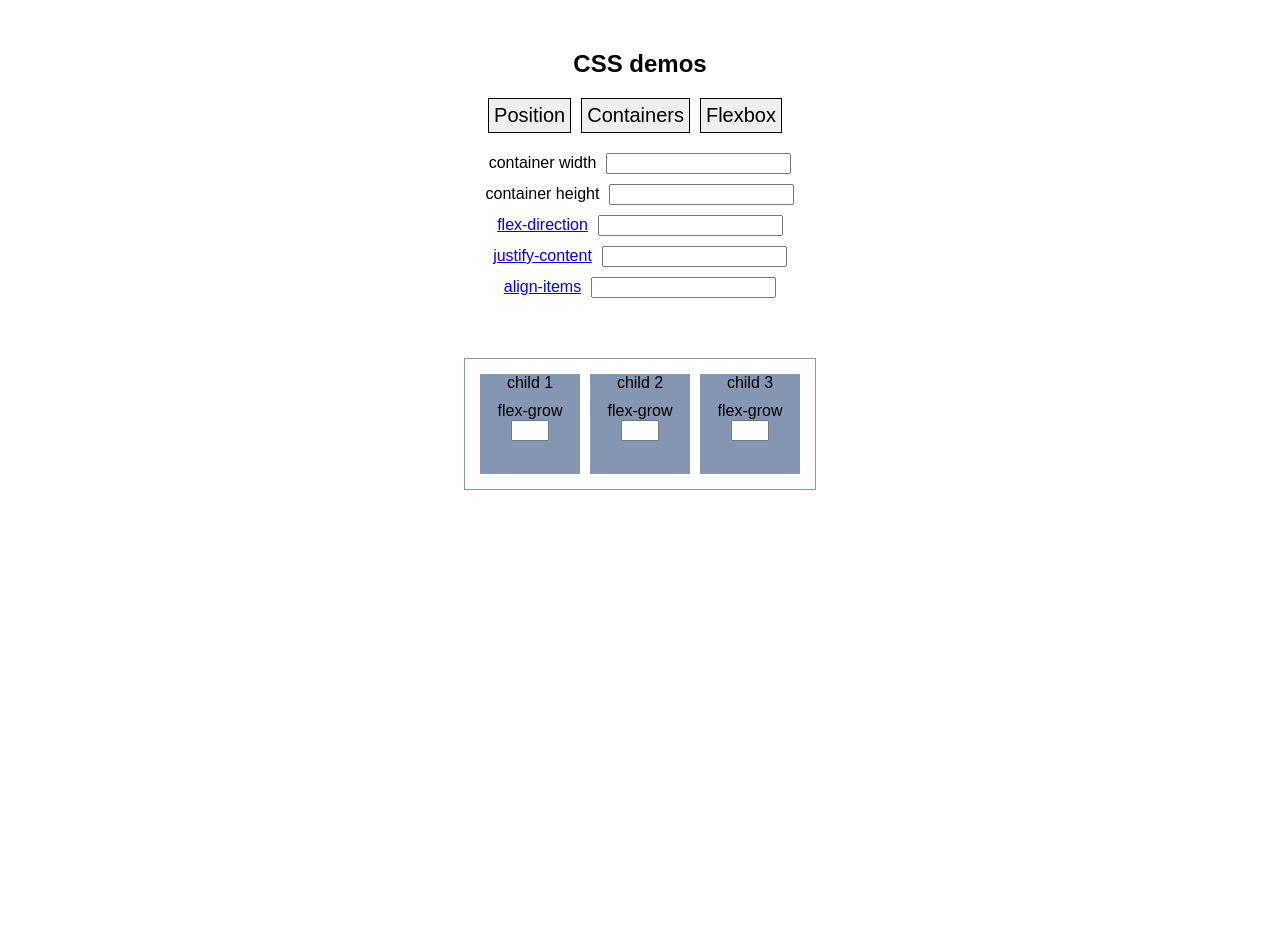
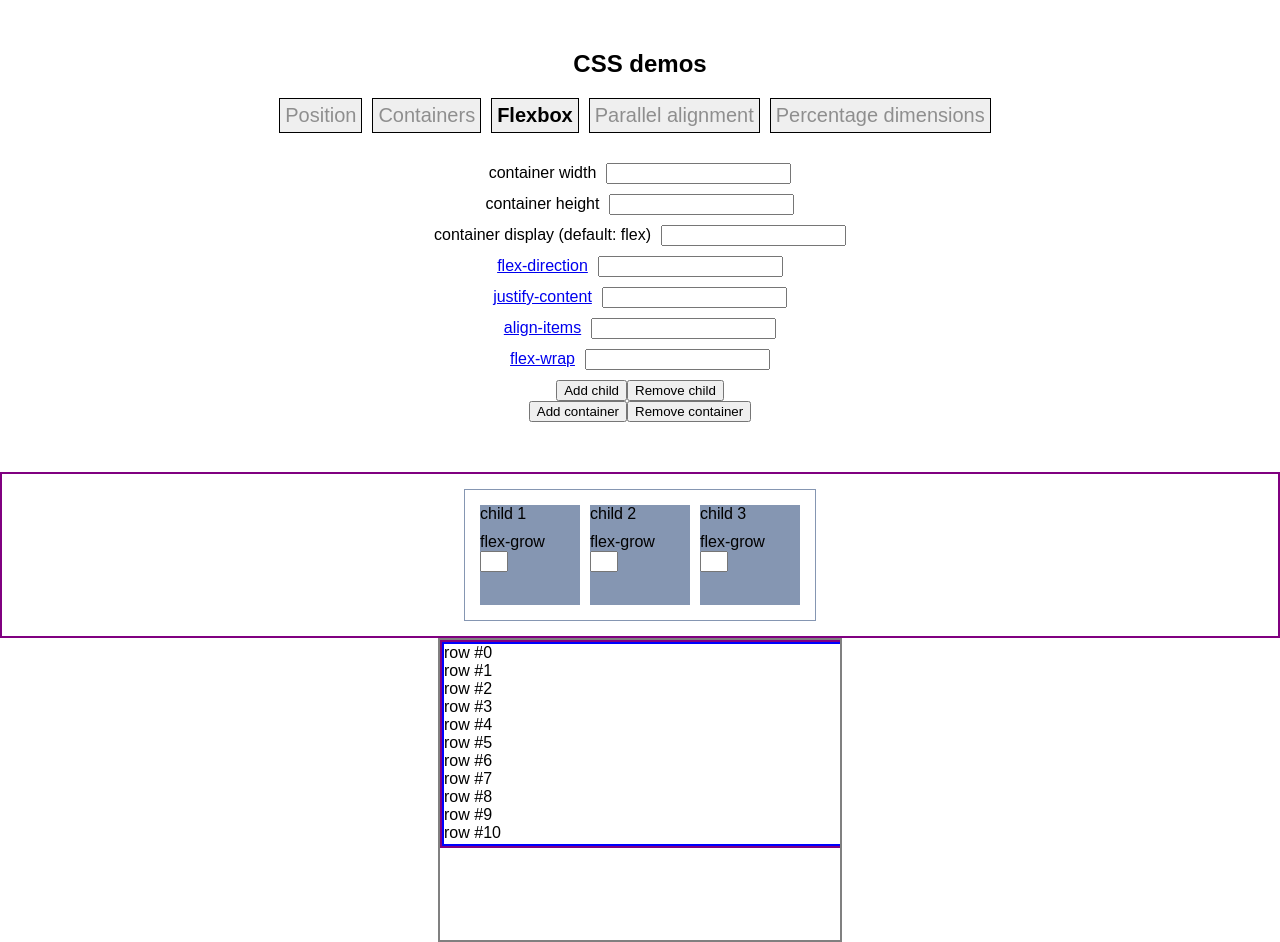
Before and after one commit to andrew1007/css-demos, a React (Create React App) app: page / in a window 1280 px wide. Both pictures are taken after a click on the button "Flexbox". Before the commit the page ends 800 px from the top, so only its background shows below. Built offline with nearby package versions, Linux system fonts and the light colour scheme.

Commit message:
scrolling

```diff
--- a/src/App.css
+++ b/src/App.css
@@ -1,5 +1,5 @@
 .App {
-  text-align: center;
+
 }
 
 .border {
--- a/src/App.js
+++ b/src/App.js
@@ -3,21 +3,19 @@ import './App.css';
 import Position from './components/Position'
 import Containers from './components/Containers'
 import Flexbox from './components/Flexbox/Flexbox'
-
-const buttonStyles = {
-  fontSize: 20,
-  border: '1px solid black',
-  padding: 5,
-  marginRight: 10,
-}
+import ParallelChildrenAlignment from './components/ParallelChildrenAlignment';
+import PercentDimensions from './components/PercentDimensions';
+import Scrolling from './components/Scrolling';
 
 class App extends Component {
   constructor() {
     super()
     this.state = {
-      containers: true,
+      containers: false,
       position: false,
       flexBox: false,
+      parallelAlignment: false,
+      percentDimensions: false,
     }
   }
 
@@ -27,27 +25,81 @@ class App extends Component {
   }
 
   render() {
-    const { containers, position, flexBox } = this.state
+    const {
+      containers,
+      position,
+      flexBox,
+      parallelAlignment,
+      percentDimensions
+    } = this.state
+    const buttonStyles = {
+      fontSize: 20,
+      border: '1px solid black',
+      padding: 5,
+      marginRight: 10,
+      outline: 'none',
+    }
     return (
       <div className="App" style={{ marginTop: 50 }}>
-        <h2>
+        <h2 style={{ display: 'flex', justifyContent: 'center' }}>
           CSS demos
         </h2>
         <div>
-          <div style={{ display: 'flex', justifyContent: 'center' }}>
+          <div style={{ marginBottom: 30, display: 'flex', justifyContent: 'center' }}>
             <button style={buttonStyles} onClick={this.handleShow('position')}>
+              <div style={{
+                fontWeight: position ? 700 : 'unset',
+                opacity: position ? 1 : 0.4
+              }}
+              >
                 Position
+              </div>
             </button>
             <button style={buttonStyles} onClick={this.handleShow('containers')}>
+              <div style={{
+                fontWeight: containers ? 700 : 'unset',
+                opacity: containers ? 1 : 0.4
+              }}
+              >
                 Containers
+              </div>
             </button>
             <button style={buttonStyles} onClick={this.handleShow('flexBox')}>
+              <div style={{
+                fontWeight: flexBox ? 700 : 'unset',
+                opacity: flexBox ? 1 : 0.4
+              }}
+              >
                 Flexbox
+              </div>
+            </button>
+            <button style={buttonStyles} onClick={this.handleShow('parallelAlignment')}>
+              <div style={{
+                fontWeight: parallelAlignment ? 700 : 'unset',
+                opacity: parallelAlignment ? 1 : 0.4
+              }}
+              >
+                Parallel alignment
+              </div>
+            </button>
+            <button style={buttonStyles} onClick={this.handleShow('percentDimensions')}>
+              <div style={{
+                fontWeight: percentDimensions ? 700 : 'unset',
+                opacity: percentDimensions ? 1 : 0.4
+              }}
+              >
+                Percentage dimensions
+              </div>
             </button>
           </div>
+          <div >
             {position ? <Position /> : null}
             {containers ? <Containers /> : null}
             {flexBox ? <Flexbox /> : null}
+            {parallelAlignment ? <ParallelChildrenAlignment /> : null}
+            {percentDimensions ? <PercentDimensions /> : null}
+            <Scrolling />
+          </div>
         </div>
       </div>
     );
--- a/src/components/Flexbox/Flexbox.jsx
+++ b/src/components/Flexbox/Flexbox.jsx
@@ -11,7 +11,10 @@ export default class Flexbox extends React.Component {
       display: 'flex',
       width: 'unset',
       height: 'unset',
-      flexDirection: 'unset'
+      flexDirection: 'unset',
+      flexWrap: 'unset',
+      childrenCount: 3,
+      containerCount: 1,
     }
   }
 
@@ -21,25 +24,39 @@ export default class Flexbox extends React.Component {
     if (['width', 'height'].includes(style)) {
       val = !Number(inputVal) ? inputVal : `${inputVal}px`
     }
+    if (style === 'display') {
+      val = inputVal || 'flex'
+    }
     this.setState({ [style]: val })
   }
 
+  addChild = () => this.setState({ childrenCount: Math.max(1, this.state.childrenCount + 1) })
+  removeChild = () => this.setState({ childrenCount: Math.max(1, this.state.childrenCount - 1) })
+  addContainer = () => this.setState({ containerCount: Math.max(1, this.state.containerCount + 1) })
+  removeContainer = () => this.setState({ containerCount: Math.max(1, this.state.containerCount - 1) })
+
   render() {
+    const { childrenCount, containerCount, ...styles } = this.state
     const containerStyles = {
       border: '1px solid #8596b2',
       padding: 10,
-      ...this.state,
+      margin: 10,
+      ...styles,
     }
 
     return (
       <React.Fragment>
-        <div style={{ marginTop: 20 }}>
+        <div style={{ marginTop: 20, display: 'flex', flexDirection: 'column', alignItems: 'center' }}>
           <FlexboxPropertyInput onChange={this.changeStyle('width')}>
             container width
           </FlexboxPropertyInput>
 
           <FlexboxPropertyInput onChange={this.changeStyle('height')}>
             container height
+          </FlexboxPropertyInput>
+
+          <FlexboxPropertyInput onChange={this.changeStyle('display')}>
+            container display (default: flex)
           </FlexboxPropertyInput>
 
           <FlexboxPropertyInput onChange={this.changeStyle('flexDirection')}>
@@ -49,23 +66,44 @@ export default class Flexbox extends React.Component {
           </FlexboxPropertyInput>
 
           <FlexboxPropertyInput onChange={this.changeStyle('justifyContent')}>
-            <a target="_blank" href="https://developer.mozilla.org/en-US/docs/Web/CSS/CSS_Flexible_Box_Layout/Basic_Concepts_of_Flexbox#justify-content">
+            <a target="_blank" href="https://developer.mozilla.org/en-US/docs/Web/CSS/justify-content">
               justify-content
             </a>
           </FlexboxPropertyInput>
 
           <FlexboxPropertyInput onChange={this.changeStyle('alignItems')}>
-            <a target="_blank" href="https://developer.mozilla.org/en-US/docs/Web/CSS/CSS_Flexible_Box_Layout/Basic_Concepts_of_Flexbox#Alignment_justification_and_distribution_of_free_space_between_items">
+            <a target="_blank" href="https://developer.mozilla.org/en-US/docs/Web/CSS/align-items">
               align-items
             </a>
           </FlexboxPropertyInput>
+          <FlexboxPropertyInput onChange={this.changeStyle('flexWrap')}>
+            <a target="_blank" href="https://developer.mozilla.org/en-US/docs/Web/CSS/flex-wrap">
+              flex-wrap
+            </a>
+          </FlexboxPropertyInput>
+          <div>
+            <button onClick={this.addChild}>
+              Add child
+            </button>
+            <button onClick={this.removeChild}>
+              Remove child
+            </button>
+          </div>
+          <div>
+          <button onClick={this.addContainer}>
+              Add container
+            </button>
+            <button onClick={this.removeContainer}>
+              Remove container
+            </button>
+          </div>
         </div>
-        <div style={{ display: 'flex', justifyContent: 'center', marginTop: 50 }}>
-          <div style={containerStyles}>
-            <FlexboxChild name={'child 1'} />
-            <FlexboxChild name={'child 2'} />
-            <FlexboxChild name={'child 3'} />
-          </div>
+        <div style={{ display: 'flex', justifyContent: 'center', marginTop: 50, border: '2px solid purple', padding: 5 }}>
+          {[...Array(containerCount)].map(_ => (
+            <div style={containerStyles}>
+              {[...Array(childrenCount)].map((_, idx) => <FlexboxChild name={`child ${idx + 1}`} />)}
+            </div>
+          ))}
         </div>
       </React.Fragment>
     )
--- a/src/components/Flexbox/FlexboxChild.jsx
+++ b/src/components/Flexbox/FlexboxChild.jsx
@@ -23,8 +23,10 @@ export default class FlexboxChild extends React.Component {
       <div style={childStyles}>
         {this.props.name}
         <div style={{ marginTop: 10 }}>
-          flex-grow
-          <input onChange={this.changeStyle('flexGrow')} style={{width: 30}}/>
+          <div>
+            flex-grow
+          </div>
+          <input onChange={this.changeStyle('flexGrow')} style={{width: 20}}/>
         </div>
       </div>
     )
--- /dev/null
+++ b/src/components/ParallelChildrenAlignment.jsx
@@ -0,0 +1,47 @@
+import * as React from 'react'
+
+export default class ParallelChildrenAlignment extends React.Component {
+  render() {
+    const PARENT_WIDTH_1 = 200
+    const parentStyles = {
+      border: '1px solid black',
+      height: 200,
+      display: 'flex',
+      alignItems: 'center',
+      flexDirection: 'column'
+    }
+    const childStyles = {
+      width: 100,
+      height: 100,
+      border: '1px solid black',
+      margin: 10
+    }
+
+    return (
+      <div style={{ marginTop: 30, display: 'flex', justifyContent: 'center' }}>
+        <div>
+          <div style={{ ...parentStyles, width: PARENT_WIDTH_1 }}>
+            <div>
+              parent 1
+            </div>
+            <div style={childStyles}>
+              child of parent 1
+            </div>
+          </div>
+          <div style={{ ...parentStyles, width: 250, marginTop: 20 }}>
+            <div>
+              parent 2
+            </div>
+            <div>
+              <div style={{ display: 'flex', justifyContent: 'flex-start', width: PARENT_WIDTH_1 }}>
+                <div style={childStyles}>
+                  child of parent 2
+                </div>
+              </div>
+            </div>
+          </div>
+        </div>
+      </div>
+    )
+  }
+}
--- /dev/null
+++ b/src/components/PercentDimensions.jsx
@@ -0,0 +1,21 @@
+import * as React from 'react'
+
+export default class PercentDimensions extends React.Component {
+
+
+  render() {
+    return (
+      <div style={{ display: 'flex', justifyContent: 'center' }}>
+        <div style={{ display: 'flex', width: 400, padding: 5, border: '2px solid red', height: 300 }}>
+          1
+            <div style={{ height: 200, padding: 5, border: '2px solid blue', display: 'flex', flexDirection: 'column' }}>
+            2
+            <div style={{ border: '2px solid gray', padding: 10 }}>
+              3
+            </div>
+          </div>
+        </div>
+      </div>
+    )
+  }
+}
--- /dev/null
+++ b/src/components/Scrolling.jsx
@@ -0,0 +1,29 @@
+import * as React from 'react'
+
+export default class Scrolling extends React.Component {
+  render() {
+    const containerStyles = {
+      width: 400,
+      height: 300,
+      border: '2px solid gray',
+      overflow: 'auto'
+    }
+    const contentStyles = {
+      width: 400,
+
+      border: '2px solid purple',
+      zIndex: 10
+    }
+    return (
+      <div style={{ display: 'flex', justifyContent: 'center' }}>
+        <div style={containerStyles}>
+          <div style={contentStyles}>
+            <div style={{ height: 200, overflow: 'auto', border: '2px solid blue' }}>
+              {[...Array(300)].map((_, entry) => <div>{`row #${entry}`}</div>)}
+            </div>
+          </div>
+        </div>
+      </div>
+    )
+  }
+}
```
Lines whose indentation alone changed are shown as unchanged.
